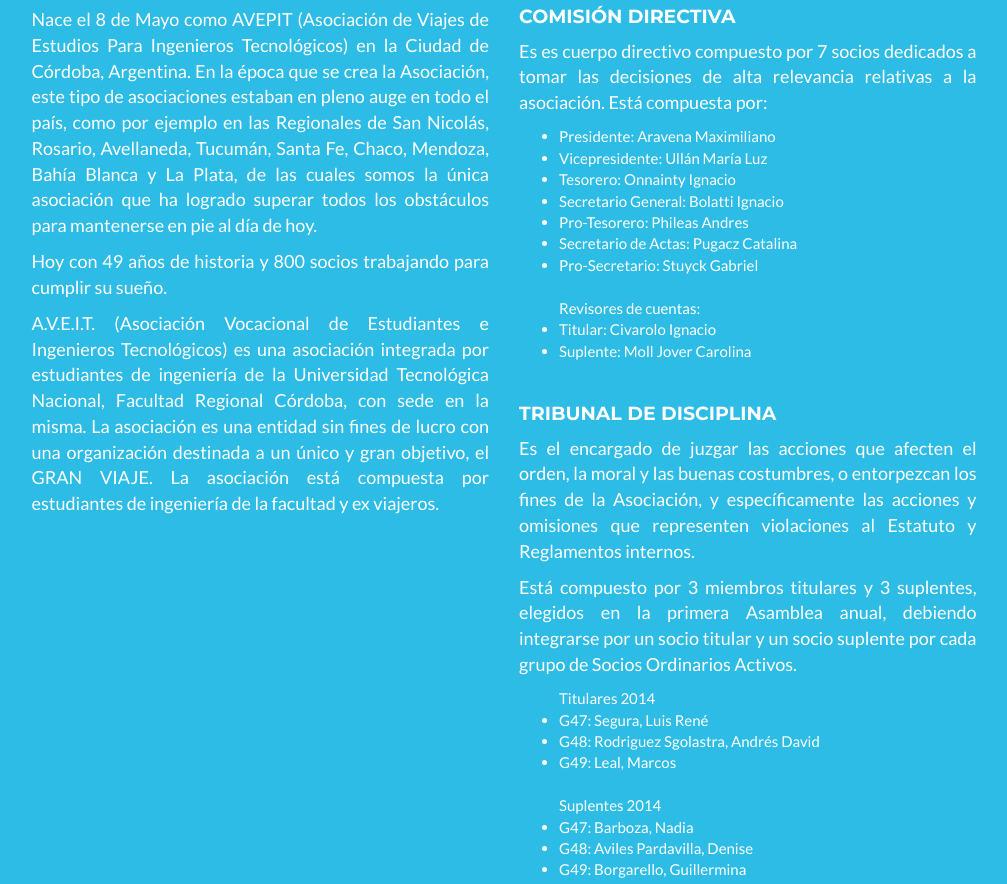
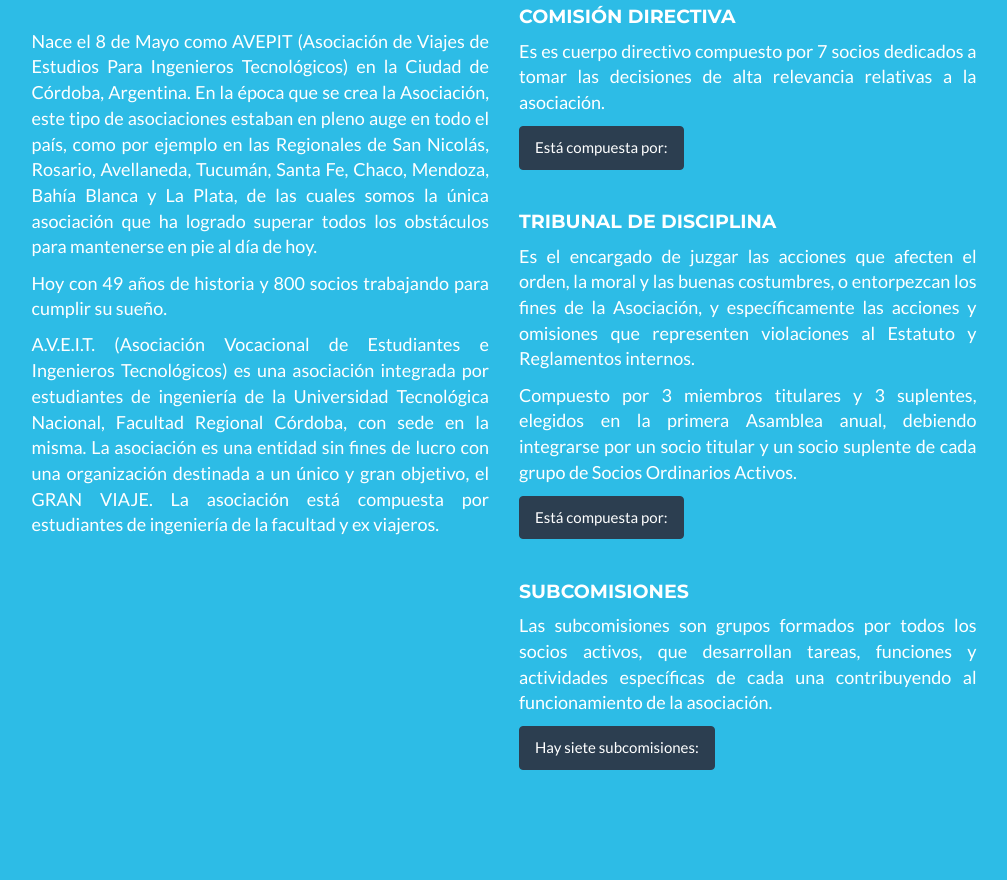
Before and after one commit to emiacc/wikiAveit, a plain HTML site: page index.html in a window 1280 px wide. Shown: the part 2113-2997 px from the top of the page, without its empty margins (136-1143 px from the left). Drawn offline with Linux system fonts and the light colour scheme.

Commit message:
estetica

```diff
--- a/css/freelancer.css
+++ b/css/freelancer.css
@@ -443,8 +443,8 @@ footer .footer-below {
     border-color: #2c3e50;
 }
 .azul:hover{
-    background-color: #2dbce6;
-    border-color: #2dbce6;
+    background-color: #233140;
+    border-color: #233140;
 }
 #about > div > div > div > p{
     font-size: 18px;
--- a/index.html
+++ b/index.html
@@ -166,7 +166,7 @@
                     <p><a target="_blank" href="http://www.aveit.org.ar/" class="btn btn-lg btn-outline"><i class="fa fa-home"></i> AVEIT</a></p>
                 </div>
                 <div class="col-lg-5 col-lg-offset-1 text-justify">
-                    <p><h3>Un poco de historia...</h3></p>
+                    <p><h3>Un poco de historia...</h3></p><br>
                     <p>Nace el 8 de Mayo como AVEPIT (Asociación de Viajes de Estudios Para Ingenieros Tecnológicos) en la Ciudad de Córdoba, Argentina.
                     En la época que se crea la Asociación, este tipo de asociaciones estaban en pleno auge en todo el país, como por ejemplo en las Regionales de San Nicolás, Rosario, Avellaneda, Tucumán, Santa Fe, Chaco, Mendoza, Bahía Blanca y La Plata, de las cuales somos la única asociación que ha logrado superar todos los obstáculos para mantenerse en pie al día de hoy.<p>
                     <p>Hoy con 49 años de historia y 800 socios trabajando para cumplir su sueño.</p>
@@ -177,7 +177,9 @@
                 <div class="col-lg-5 text-justify">
                     <p><h3>Organización</h3></p>
                     <p><h4>Comisión Directiva</h4></p>
-                    <p>Es es cuerpo directivo compuesto por 7 socios dedicados a tomar las decisiones de alta relevancia relativas a la asociación. Está compuesta por:
+                    <p>Es es cuerpo directivo compuesto por 7 socios dedicados a tomar las decisiones de alta relevancia relativas a la asociación.</p>
+                    <p><button type="button" class="btn azul" data-toggle="collapse" data-target="#coll1">Está compuesta por:</button>
+                        <div id="coll1" class="collapse">
                             <ul><li>Presidente: Aravena Maximiliano</li>
                             <li>Vicepresidente: Ullán María Luz</li>
                             <li>Tesorero: Onnainty Ignacio</li>
@@ -188,11 +190,14 @@
                             Revisores de cuentas:
                             <li>Titular: Civarolo Ignacio</li>
                             <li>Suplente: Moll Jover Carolina</li></ul>
+                        </div>
                     </p><br>
                     <p><h4>Tribunal de Disciplina</h4></p>
                     <p>Es el encargado de juzgar las acciones que afecten el orden, la moral y las buenas costumbres, o entorpezcan los fines de la Asociación, y específicamente las acciones y omisiones que representen violaciones al Estatuto y Reglamentos internos.</p>
-                    <p>Está compuesto por 3 miembros titulares y 3 suplentes, elegidos en la primera Asamblea anual, debiendo integrarse por  un socio titular y un socio suplente por cada grupo de Socios Ordinarios Activos.</p>
-                    <p><ul>Titulares 2014
+                    <p>Compuesto por 3 miembros titulares y 3 suplentes, elegidos en la primera Asamblea anual, debiendo integrarse por un socio titular y un socio suplente de cada grupo de Socios Ordinarios Activos.</p>
+                    <p><button type="button" class="btn azul" data-toggle="collapse" data-target="#coll2">Está compuesta por:</button>
+                        <div id="coll2" class="collapse">
+                            <ul>Titulares 2014
                             <li>G47: Segura, Luis René</li>
                             <li>G48: Rodriguez Sgolastra, Andrés David</li>
                             <li>G49: Leal, Marcos</li><br>
@@ -200,10 +205,12 @@
                             <li>G47: Barboza, Nadia</li>
                             <li>G48: Aviles Pardavilla, Denise</li>
                             <li>G49: Borgarello, Guillermina</li></ul>
+                        </div>
                     </p><br>
                     <p><h4>Subcomisiones</h4></p>
                     <p>Las subcomisiones son grupos formados por todos los socios activos, que desarrollan tareas, funciones y actividades específicas de cada una contribuyendo al funcionamiento de la asociación.</p>
-                    <p>Hay siete subcomisiones:
+                    <p><button type="button" class="btn azul" data-toggle="collapse" data-target="#coll3">Hay siete subcomisiones:</button>
+                        <div id="coll3" class="collapse">
                             <ul>
                             <li>Cómputos</li>
                             <li>Eventos</li>
@@ -215,6 +222,7 @@
                             <li>Rifas</li><br>
                             <li>Aveit de ORO (50 años) → Grupo de trabajo</li>
                             </ul>
+                        </div>
                     </p>
                 </div>
             </div>
```
Lines whose indentation alone changed are shown as unchanged.
